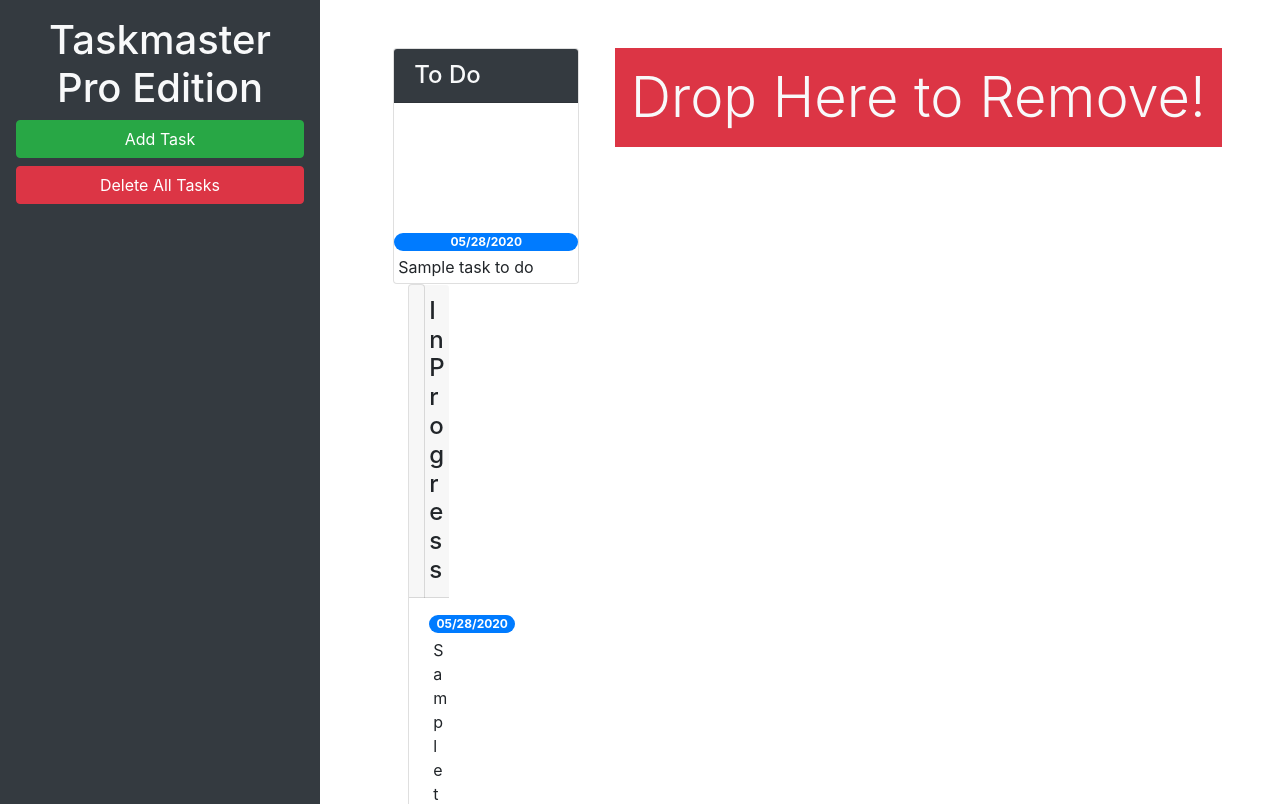
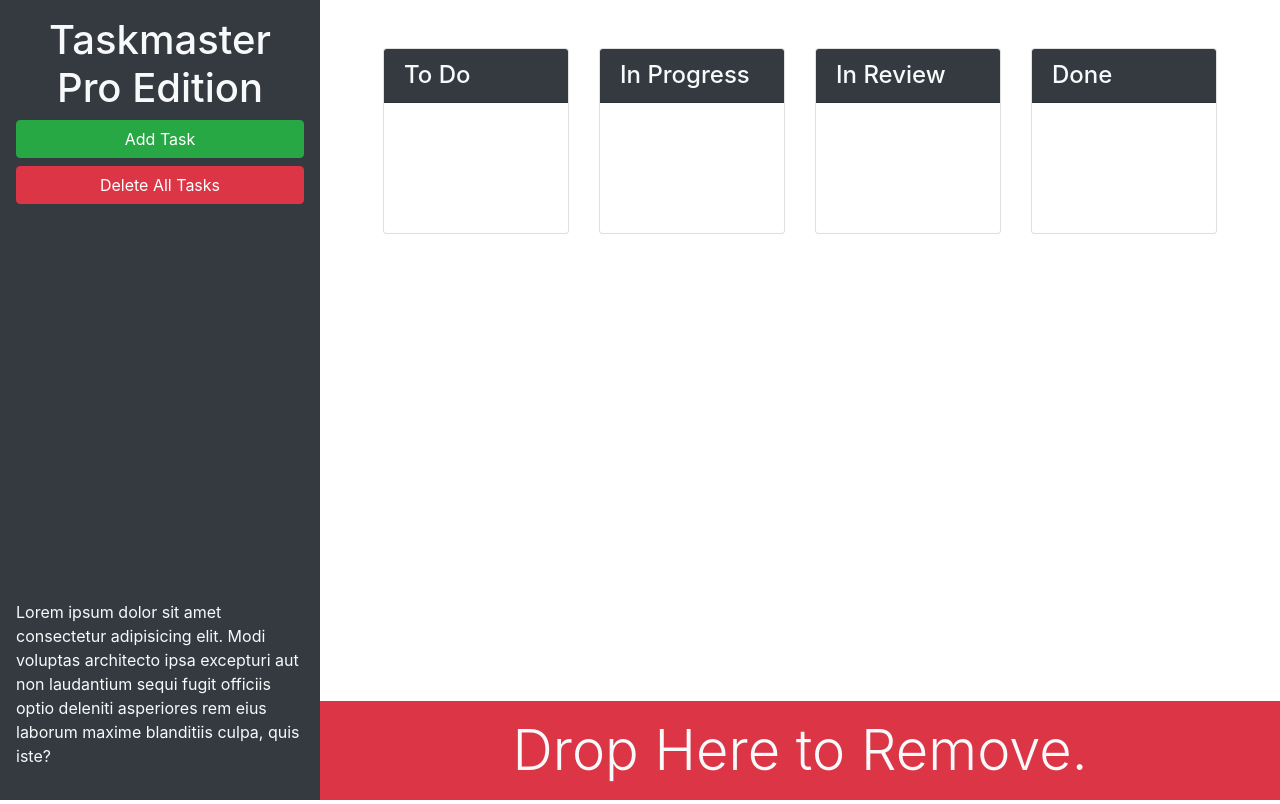
Before and after one commit to iyanez2314/Taskmaster-Pro, a plain HTML site: page index.html in a window 1280 px wide. Shown: the top 804 px of the page. Drawn offline with nearby package versions, Linux system fonts and the light colour scheme.

Commit message:
fixed bootstrap issues

```diff
--- a/index.html
+++ b/index.html
@@ -14,69 +14,66 @@
 
   <div class="row min-vh-100 no-gutters">
     <header class="col-12 col-lg-3 bg-dark text-light sticky-top d-flex flex-column p-4 p-lg-3">
-      <h1 class="text-center">Taskmaster Pro Edition</h1>
-      <button id="create-task" class="btn btn-block btn-success" data-toggle="modal" data-target="#task-form-modal">Add
-        Task</button>
-      <button id="remove-tasks" class="btn btn-block btn-danger">Delete All Tasks</button>
-      <p class="mt-auto d-none d-lg-block">Lorem ipsum dolor sit amet consectetur adipisicing elit. Modi voluptas architecto ipsa
-        excepturi aut non
-        laudantium sequi fugit officiis optio deleniti asperiores rem eius laborum maxime blanditiis culpa, quis iste?
-      </p>
+      <div>
+        <h1 class="text-center"><span class="oi oi-task d-inline d-lg-none"></span>
+          Taskmaster Pro Edition</h1>
+        <div class="ml-md-auto w-100 w-md-auto">
+          <button id="create-task" class="btn btn-block btn-success" data-toggle="modal"
+            data-target="#task-form-modal">Add Task</button>
+          <button id="remove-tasks" class="btn btn-block btn-danger mb-2 mb-md-4"></span>Delete All Tasks</button>
+        </div>
+      </div>
+      <p class="mt-auto d-none d-lg-block">Lorem ipsum dolor sit amet consectetur adipisicing elit. Modi voluptas
+        architecto ipsa
+        excepturi aut non laudantium sequi fugit officiis optio deleniti asperiores rem eius laborum maxime blanditiis
+        culpa, quis iste?</p>
     </header>
-    <main class="col-12 col-lg-9 flex-column">
+    <main class="col-12 col-lg-9 d-flex flex-column">
       <div class="m-5 row justify-content-around">
-        <!-- todo start -->
+          <!--  -->
           <div class="col-12 col-md-6 col-xl-3 mb-3">
             <div class="card">
-          <h4 class="card-header bg-dark text-light">To Do</h4>
-          <ul id="list-toDo" class="list-group list-group-flush"></ul>
-          <span class="badge badge-primary badge-pill">05/28/2020</span>
-          <p class="m-1">Sample task to do</p>
-        </div>
-        <!-- todo end -->
-        <!-- in progress start -->
-        <div class="col-12 col-md-6 col-xl-3 mb-3">
-          <div class="card">
-          <h4 class="card-header">In Progress</h4>
+              <h4 class="card-header bg-dark text-light">
+                To Do
+              </h4>
               <ul id="list-toDo" class="list-group list-group-flush">
-            <li class="list-group-item">
-              <span class="badge badge-primary badge-pill">05/28/2020</span>
-              <p class="m-1">Sample task in progress</p>
-            </li>
               </ul>
             </div>
           </div>
-        <!-- in progress end -->
-        <!-- in review start -->
+          <!--  -->
           <div class="col-12 col-md-6 col-xl-3 mb-3">
             <div class="card">
-          <h4 class="card-header">In Review</h4>
-          <ul id="list-toDo" class="list-group list-group-flush">
-            <li class="list-group-item">
-              <span class="badge badge-primary badge-pill">05/28/2020</span>
-              <p class="m-1">Sample task in review</p>
-            </li>
+              <h4 class="card-header bg-dark text-light">
+                In Progress
+              </h4>
+              <ul id="list-inProgress" class="list-group list-group-flush">
               </ul>
             </div>
           </div>
-        <!-- in review end -->
-        <!-- done start -->
+          <!--  -->
           <div class="col-12 col-md-6 col-xl-3 mb-3">
             <div class="card">
-          <h4 class="card-header">Done</h4>
-          <ul id="list-toDo" class="list-group list-group-flush">
-            <li class="list-group-item">
-              <span class="badge badge-primary badge-pill">05/28/2020</span>
-              <p class="m-1">Sample task that's done</p>
-            </li>
+              <h4 class="card-header bg-dark text-light">
+                In Review
+              </h4>
+              <ul id="list-inReview" class="list-group list-group-flush">
               </ul>
             </div>
           </div>
-        <!-- done end -->
+          <!--  -->
+          <div class="col-12 col-md-6 col-xl-3 mb-3">
+            <div class="card">
+              <h4 class="card-header bg-dark text-light">
+                Done
+              </h4>
+              <ul id="list-done" class="list-group list-group-flush">
+              </ul>
             </div>
-      <div id="trash">
-        <div class="w-100 bg-danger p-3 text-center text-light display-4 mt-auto">
-          Drop Here to Remove!
+          </div>
+      </div>
+      <div class="mt-auto" id="trash">
+        <div class="w-100 bg-danger p-3 text-center text-light display-4">
+          Drop Here to Remove.
         </div>
       </div>
     </main>
@@ -97,11 +94,11 @@
           <form>
             <div class="form-group">
               <label for="modalTaskDescription">Task description</label>
-              <textarea id="modalTaskDescription" rows="3" class="form-control"></textarea>
+              <textarea class="form-control" id="modalTaskDescription" rows="3"></textarea>
             </div>
             <div class="form-group">
               <label for="modalDueDate">Due date</label>
-              <input type="text" id="modalDueDate" placeholder="mm/dd/yyyy" autocomplete="off" />
+              <input type="text" class="form-control" id="modalDueDate" placeholder="mm/dd/yyyy" autocomplete="off" />
             </div>
           </form>
         </div>
```
Lines whose indentation alone changed are shown as unchanged.
